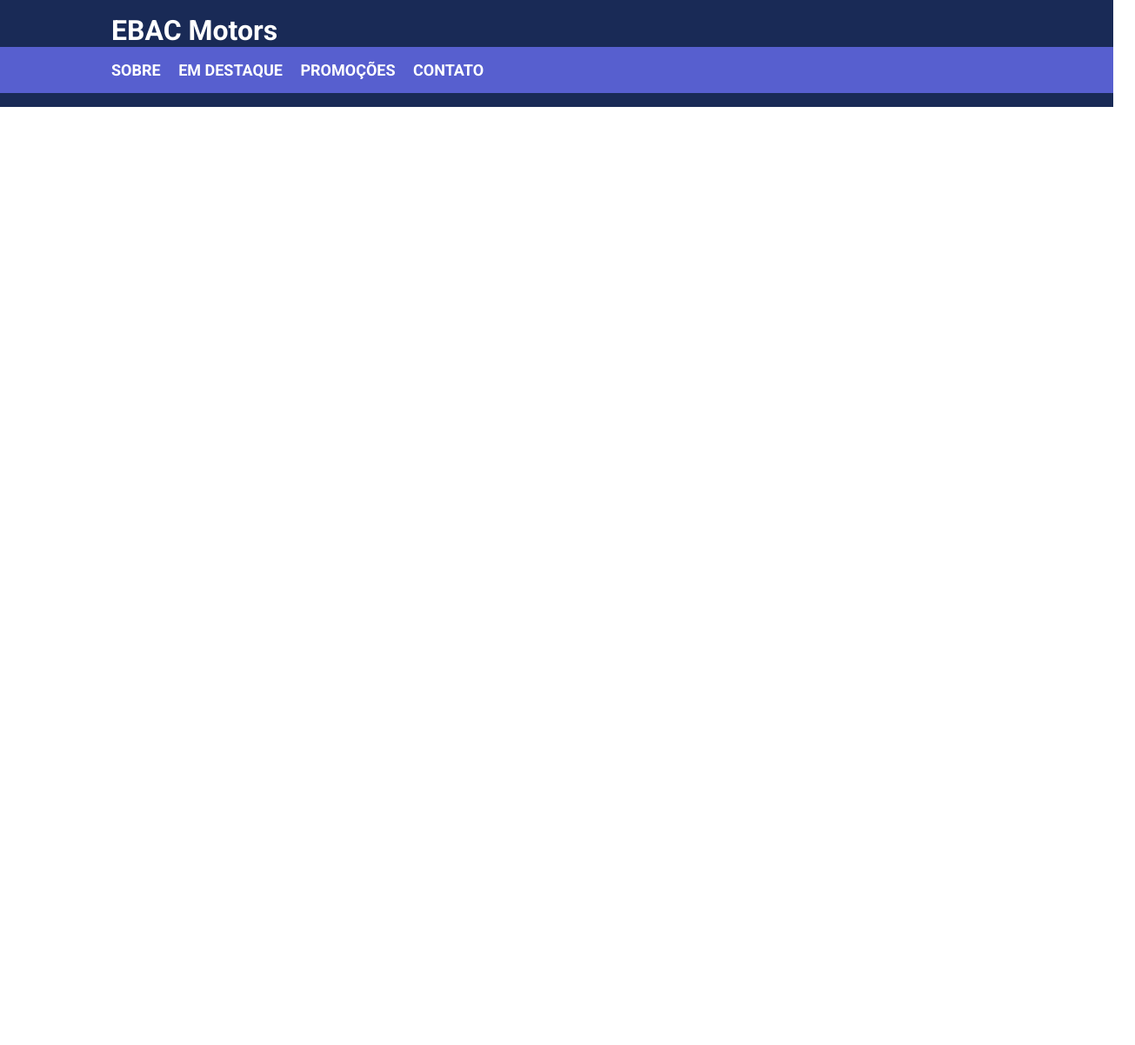
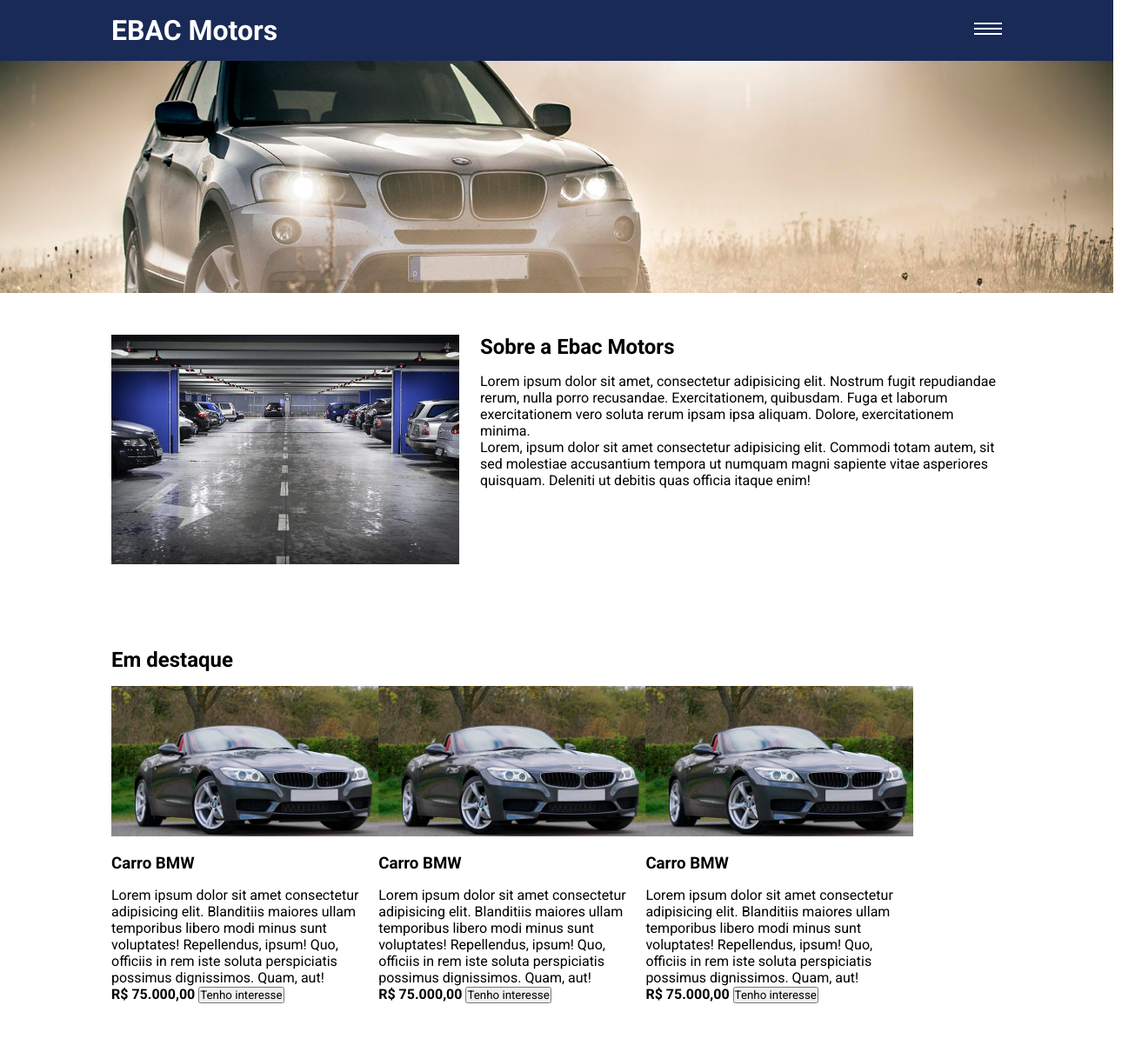
Before and after one commit to RodrigBatista/Ebac-Motors, a plain HTML site: page index.html in a window 1280 px wide. Shown: the whole page at 87% size, 1305 px wide, since content can reach past the window. Before the commit the page ends 800 px from the top, so only its background shows below. Drawn offline with nearby package versions, Linux system fonts and the light colour scheme.

Commit message:
Atualizando

```diff
--- a/index.html
+++ b/index.html
@@ -9,12 +9,19 @@
     <link rel="preconnect" href="https://fonts.gstatic.com" crossorigin>
     <link href="https://fonts.googleapis.com/css2?family=Roboto:wght@400;700&display=swap" rel="stylesheet">
     <link rel="stylesheet" href="./main.css">
+    <link rel="stylesheet" type="text/css" href="https://cdn.jsdelivr.net/npm/slick-carousel@1.8.1/slick/slick.css"/>
+    <link rel="stylesheet" type="text/css" href="https://cdn.jsdelivr.net/npm/slick-carousel@1.8.1/slick/slick-theme.css"/>
 </head>
 
 <body>
     <header>
-        <div class="container">
+        <div class="container container-flex">
             <h1>EBAC Motors</h1>
+            <div class="menu-hamburguer">
+                <span></span>
+                <span></span>
+                <span></span>
+            </div>
         </div>
         <nav>
             <div class="container">
@@ -35,6 +42,68 @@
             </div>
         </nav>
     </header>
+    <div id="carousel-imagens">
+        <img src="./images/slide1.png" alt="Carro da Porshe">
+        <img src="./images/slide2.png" alt="Carro da BMW">
+        <img src="./images/slide3.png" alt="Carro da Ford">
+    </div>
+    <section id="sobre-a-loja">
+        <div class="container container-flex">
+            <img src="./images/loja.jpg" alt="Imagem da loja Ebac Motors">
+            <div>
+                <h2>Sobre a Ebac Motors</h2>
+                <p>Lorem ipsum dolor sit amet, consectetur adipisicing elit. Nostrum fugit repudiandae rerum, nulla porro recusandae. Exercitationem, quibusdam. Fuga et laborum exercitationem vero soluta rerum ipsam ipsa aliquam. Dolore, exercitationem minima.</p>
+                <p>Lorem, ipsum dolor sit amet consectetur adipisicing elit. Commodi totam autem, sit sed molestiae accusantium tempora ut numquam magni sapiente vitae asperiores quisquam. Deleniti ut debitis quas officia itaque enim!</p>
+            </div>
+        </div>
+    </section>
+
+    <section>
+        <div class="container">
+            <h2>Em destaque</h2>
+            <ul class="container-flex lista-veiculos">
+                <li>
+                    <img src="./images/carro-bmw.png" alt="">
+                    <h3>Carro BMW</h3>
+                    <p>Lorem ipsum dolor sit amet consectetur adipisicing elit. Blanditiis maiores ullam temporibus libero modi minus sunt voluptates! Repellendus, ipsum! Quo, officiis in rem iste soluta perspiciatis possimus dignissimos. Quam, aut!</p>
+                    <strong>R$ 75.000,00</strong>
+                    <button type="button">Tenho interesse</button>
+                </li>
+                <li>
+                    <img src="./images/carro-bmw.png" alt="">
+                    <h3>Carro BMW</h3>
+                    <p>Lorem ipsum dolor sit amet consectetur adipisicing elit. Blanditiis maiores ullam temporibus libero modi minus sunt voluptates! Repellendus, ipsum! Quo, officiis in rem iste soluta perspiciatis possimus dignissimos. Quam, aut!</p>
+                    <strong>R$ 75.000,00</strong>
+                    <button type="button">Tenho interesse</button>
+                </li>
+                <li>
+                    <img src="./images/carro-bmw.png" alt="">
+                    <h3>Carro BMW</h3>
+                    <p>Lorem ipsum dolor sit amet consectetur adipisicing elit. Blanditiis maiores ullam temporibus libero modi minus sunt voluptates! Repellendus, ipsum! Quo, officiis in rem iste soluta perspiciatis possimus dignissimos. Quam, aut!</p>
+                    <strong>R$ 75.000,00</strong>
+                    <button type="button">Tenho interesse</button>
+                </li>
+            </ul>
+        </div>
+    </section>
+
+
+    <script type="text/javascript" src="https://code.jquery.com/jquery-1.11.0.min.js"></script>
+    <script type="text/javascript" src="https://code.jquery.com/jquery-migrate-1.2.1.min.js"></script>
+    <script type="text/javascript" src="https://cdn.jsdelivr.net/npm/slick-carousel@1.8.1/slick/slick.min.js"></script>
+    <script>
+        $(document).ready(function(){
+            $('#carousel-imagens').slick({
+                autoplay:true, // Pode-se usar vírgula e logo em abaixo usar outro comando - autoplay:true significa que o slide irá alterar automaticamente
+                arrows:true // adiciona setas pra clicar e alterar a imagem do slide
+            });
+
+            $('.menu-hamburguer').click(function() {
+                $('nav').slideToggle();
+            })
+        })
+    </script>
+
 </body>
 
 </html>
--- a/main.css
+++ b/main.css
@@ -3,6 +3,10 @@
     padding: 0;
     box-sizing: border-box;
     font-family: 'Roboto', sans-serif;
+}
+
+html {
+    overflow-x: hidden; /* Código significa que todo conteúdo que ultrapassar o tamanho da tela na horizontal não será visível. X- Horizontal / Y- Vertical */
 }
 
 .container {
@@ -13,13 +17,14 @@
 
 header {
     background-color: #192a56;
-    padding: 16px 0;
+    padding-top: 16px;
     color: #fff;
 }
 
 nav {
     background-color: #575fcf;
     padding: 16px 0;
+    display: none; /* Display none significa que ele não está visível*/
 }
 
 nav li{
@@ -35,3 +40,52 @@
     color: #fff;
     text-decoration: none;
 }
+
+.menu-hamburguer {
+    width: 32px;
+    cursor: pointer;
+}
+
+.menu-hamburguer span {
+    height: 2px;
+    width: 100%;
+    background-color: #fff;
+    display: block;
+    margin-bottom: 4px;
+}
+
+header > .container {
+    justify-content: space-between;
+    align-items: center;
+    padding-bottom: 16px;
+} /* Apenas vai puxar o .container "filho" herdado diretamente do header*/
+
+.container-flex {
+    display: flex;
+}
+
+#sobre-a-loja img {
+    max-width: 400px;
+    margin-right: 24px;
+}
+
+section {
+    padding: 48px 0;
+}
+
+section h2 {
+    margin-bottom: 16px;
+}
+
+.lista-veiculos li {
+    list-style: none;
+    max-width: 30%;
+}
+
+.lista-veiculos li img {
+    max-width: 100%;
+}
+
+.lista-veiculos li h3 {
+    margin: 16px 0;
+}
```
